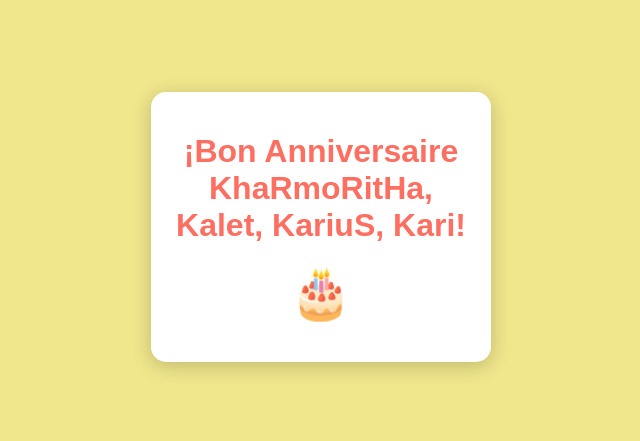
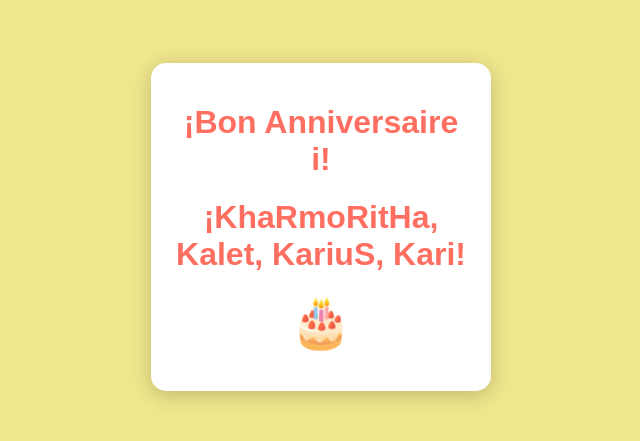
Before and after one commit to Juanito-temach/aw, a plain HTML site: page index.html in a window 1280 px wide. Shown: the part 173-614 px from the top of the page, without its empty margins (319-959 px from the left). Drawn offline with Linux system fonts and the light colour scheme.

Commit message:
Update index.html

```diff
--- a/index.html
+++ b/index.html
@@ -45,7 +45,8 @@
 </head>
 <body>
 <div class="card" onclick="celebrate()">
-    <h1>¡Bon Anniversaire KhaRmoRitHa, Kalet, KariuS, Kari!</h1>
+    <h1>¡Bon Anniversaire i!</h1>
+    <h1>¡KhaRmoRitHa, Kalet, KariuS, Kari!</h1>
     <div class="cake">🎂</div>
     <p class="message" style="display: none;">¡J’espère que vous avez une excellente journée!</p>
     <p class="message" style="display: none;">¡Y que CHSM la cumpleañera!</p>
```
